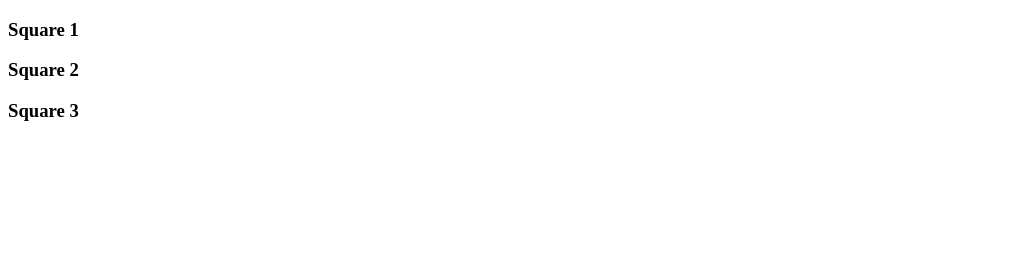
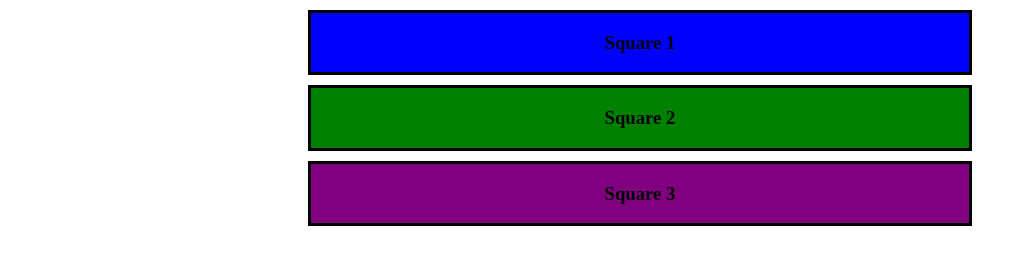
Before and after one commit to kelly-tnguyen/MergeConflict-Practice, a plain HTML site: page index.html in a window 1280 px wide. Shown: the whole page, without its empty margins (0-1026 px from the left). Drawn offline with Linux system fonts and the light colour scheme.

Commit message:
added style.css

```diff
--- a/index.html
+++ b/index.html
@@ -5,16 +5,17 @@
     <meta name="viewport" content="width=device-width, initial-scale=1.0">
     <meta http-equiv="X-UA-Compatible" content="ie=edge">
     <title>Merge Conflicts</title>
+    <link rel="stylesheet" href="style.css">
 </head>
 
 <body>
-    <div>
+    <div class="blue">
         <h3>Square 1</h3>
     </div>
-    <div>
+    <div class="green">
         <h3>Square 2</h3>
     </div>
-    <div>
+    <div class="purple">
         <h3>Square 3</h3>
     </div>
 </body>
--- /dev/null
+++ b/style.css
@@ -0,0 +1,19 @@
+div {
+    text-align: center;
+    border: 3px solid black;
+    margin: 10px;
+    margin-left: 300px;
+    margin-right: 300px;
+}
+
+.blue {
+    background-color: blue;
+}
+
+.green {
+    background-color: green;
+}
+
+.purple {
+    background-color:purple;
+}
```
